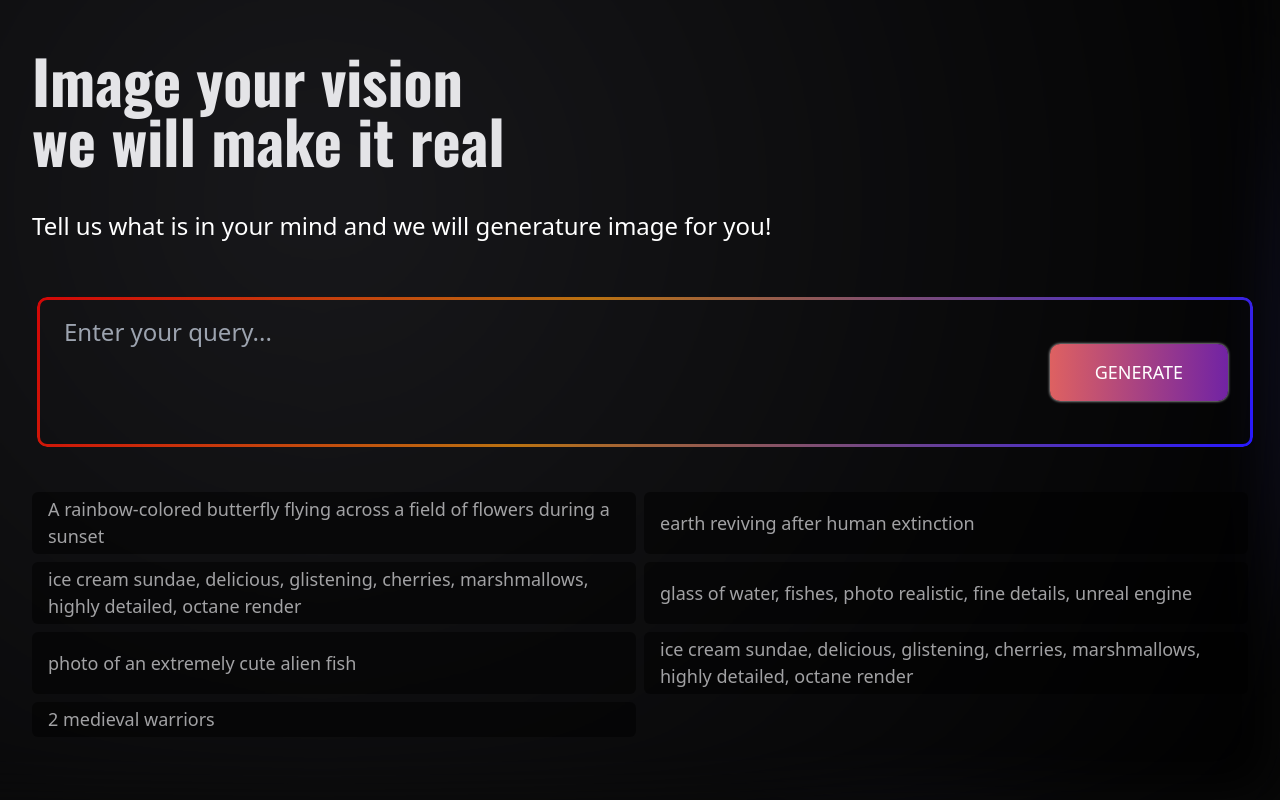
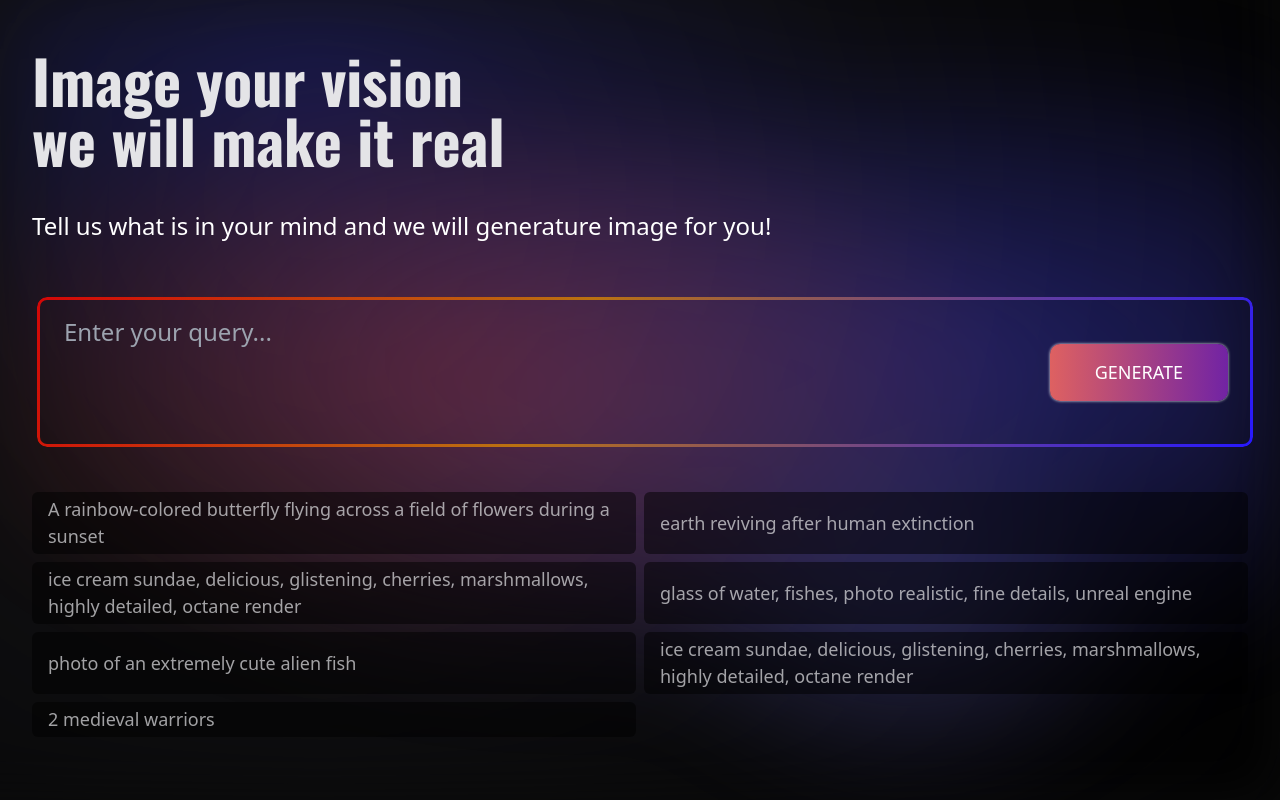
Before and after one commit to halilibrahimcelik/generateImage, a Next.js app: page / in a window 1280 px wide. Shown: the top 800 px of the page. Built offline with nearby package versions, Linux system fonts and the light colour scheme.

Commit message:
layout bug fixed

```diff
--- a/src/app/globals.css
+++ b/src/app/globals.css
@@ -39,7 +39,7 @@ body::before {
     radial-gradient(at 76% 46%, var(--color-gradient-1) 0, transparent 50%);
 
   filter: blur(44px);
-  z-index: -10;
+  z-index: -1;
   opacity: 0.5;
 }
 @layer base {
```
